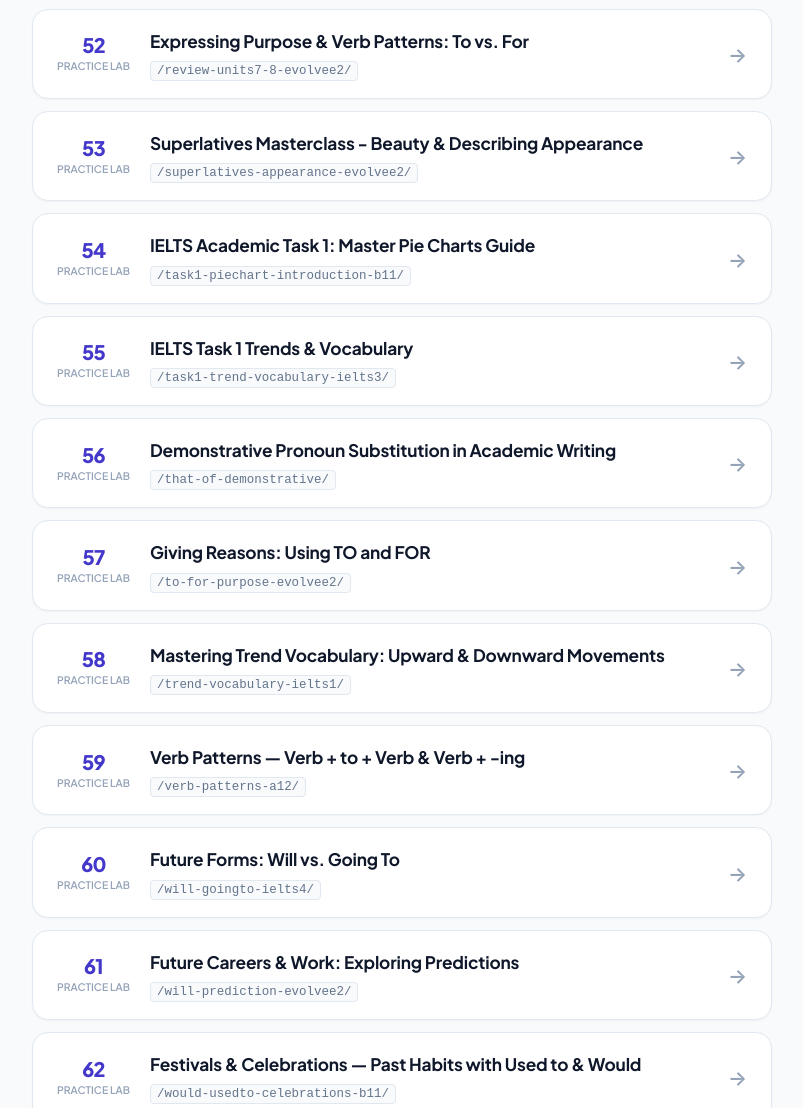
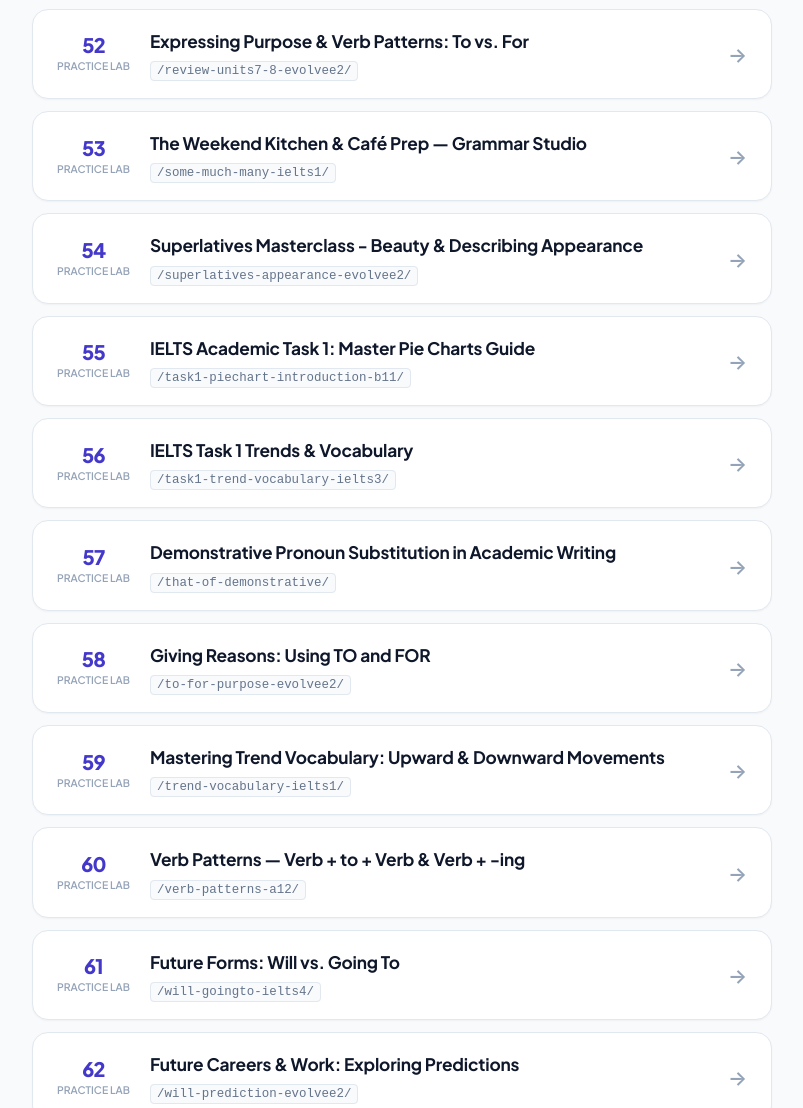
Before and after one commit to BobAres-art/psinteractive-ge-ba, a plain HTML site: page index.html in a window 1280 px wide. Shown: the part 5474-6582 px from the top of the page, without its empty margins (238-1041 px from the left). Drawn offline with Linux system fonts and the light colour scheme.

Commit message:
Auto-update indices and student portals [skip ci]

```diff
--- a/index.html
+++ b/index.html
@@ -681,9 +681,20 @@
         </div>
         <div class="card-arrow" aria-hidden="true">&rarr;</div>
       </a>
+      <a class="exercise-card" href="topics/some-much-many-ielts1/">
+        <div class="card-meta">
+          <span class="card-num">53</span>
+          <span class="card-tag">Practice Lab</span>
+        </div>
+        <div class="card-body">
+          <h3 class="card-title">The Weekend Kitchen & Café Prep — Grammar Studio</h3>
+          <span class="card-slug">/some-much-many-ielts1/</span>
+        </div>
+        <div class="card-arrow" aria-hidden="true">&rarr;</div>
+      </a>
       <a class="exercise-card" href="topics/superlatives-appearance-evolvee2/">
         <div class="card-meta">
-          <span class="card-num">53</span>
+          <span class="card-num">54</span>
           <span class="card-tag">Practice Lab</span>
         </div>
         <div class="card-body">
@@ -694,7 +705,7 @@
       </a>
       <a class="exercise-card" href="topics/task1-piechart-introduction-b11/">
         <div class="card-meta">
-          <span class="card-num">54</span>
+          <span class="card-num">55</span>
           <span class="card-tag">Practice Lab</span>
         </div>
         <div class="card-body">
@@ -705,7 +716,7 @@
       </a>
       <a class="exercise-card" href="topics/task1-trend-vocabulary-ielts3/">
         <div class="card-meta">
-          <span class="card-num">55</span>
+          <span class="card-num">56</span>
           <span class="card-tag">Practice Lab</span>
         </div>
         <div class="card-body">
@@ -716,7 +727,7 @@
       </a>
       <a class="exercise-card" href="topics/that-of-demonstrative/">
         <div class="card-meta">
-          <span class="card-num">56</span>
+          <span class="card-num">57</span>
           <span class="card-tag">Practice Lab</span>
         </div>
         <div class="card-body">
@@ -727,7 +738,7 @@
       </a>
       <a class="exercise-card" href="topics/to-for-purpose-evolvee2/">
         <div class="card-meta">
-          <span class="card-num">57</span>
+          <span class="card-num">58</span>
           <span class="card-tag">Practice Lab</span>
         </div>
         <div class="card-body">
@@ -738,7 +749,7 @@
       </a>
       <a class="exercise-card" href="topics/trend-vocabulary-ielts1/">
         <div class="card-meta">
-          <span class="card-num">58</span>
+          <span class="card-num">59</span>
           <span class="card-tag">Practice Lab</span>
         </div>
         <div class="card-body">
@@ -749,7 +760,7 @@
       </a>
       <a class="exercise-card" href="topics/verb-patterns-a12/">
         <div class="card-meta">
-          <span class="card-num">59</span>
+          <span class="card-num">60</span>
           <span class="card-tag">Practice Lab</span>
         </div>
         <div class="card-body">
@@ -760,7 +771,7 @@
       </a>
       <a class="exercise-card" href="topics/will-goingto-ielts4/">
         <div class="card-meta">
-          <span class="card-num">60</span>
+          <span class="card-num">61</span>
           <span class="card-tag">Practice Lab</span>
         </div>
         <div class="card-body">
@@ -771,7 +782,7 @@
       </a>
       <a class="exercise-card" href="topics/will-prediction-evolvee2/">
         <div class="card-meta">
-          <span class="card-num">61</span>
+          <span class="card-num">62</span>
           <span class="card-tag">Practice Lab</span>
         </div>
         <div class="card-body">
@@ -782,7 +793,7 @@
       </a>
       <a class="exercise-card" href="topics/would-usedto-celebrations-b11/">
         <div class="card-meta">
-          <span class="card-num">62</span>
+          <span class="card-num">63</span>
           <span class="card-tag">Practice Lab</span>
         </div>
         <div class="card-body">
```
